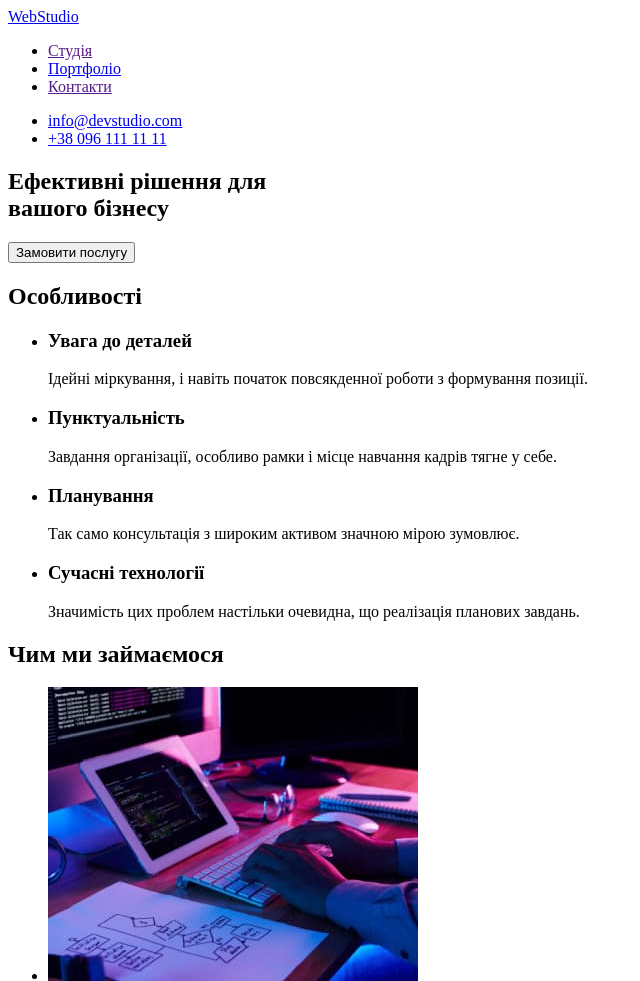
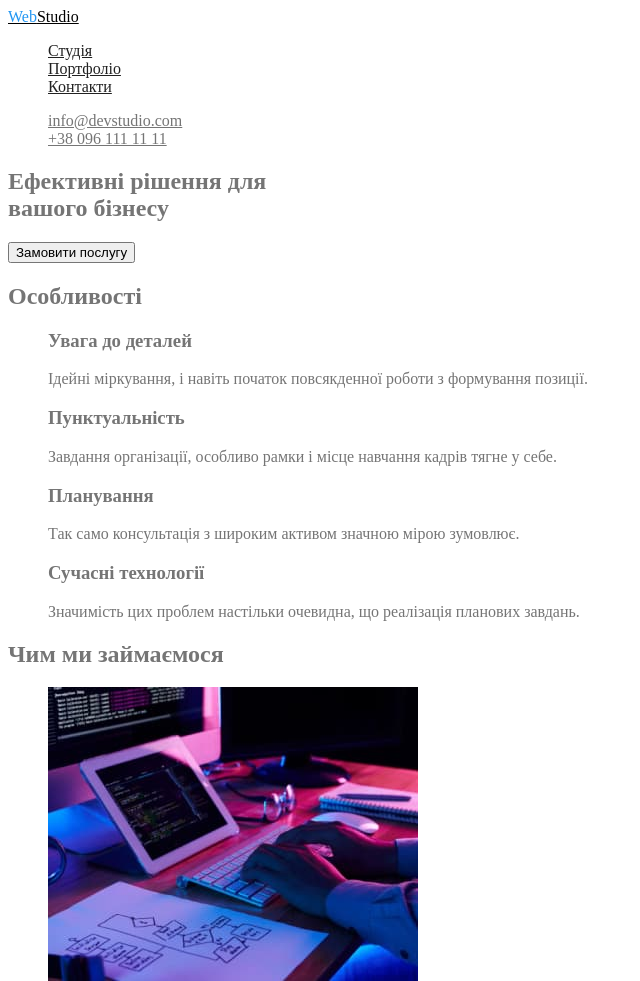
Before and after one commit to Andrew-Shatokhin/goit-markup-hw-02, a plain HTML site: page index.html in a window 1280 px wide. Shown: the top 981 px of the page, without its empty margins (0-640 px from the left). Drawn offline with Linux system fonts and the light colour scheme.

Commit message:
add styles for header

```diff
--- /dev/null
+++ b/css/styles.css
@@ -0,0 +1,36 @@
+body {
+    background-color: #FFFFFF;
+    color: #757575;
+}
+
+ul {
+    list-style: none;
+}
+
+/* Цвет логотипа WebStudio */
+.logo {
+    color: #000000;
+}
+.logo-web {
+    color: #2196F3;
+}
+
+/* Навигация в хедере */
+.site-nav .link {
+    color: #212121;
+}
+.site-nav .link:hover,
+.site-nav .link:focus {
+    color: #2196F3;
+}
+/* Контакты в хедере */
+.contact-mail, .contact-tel {
+    color: #757575;
+}
+
+.contact-mail:hover,
+.contact-mail:focus,
+.contact-tel:hover,
+.contact-tel:focus {
+   color: #2196F3;
+}
--- a/index.html
+++ b/index.html
@@ -5,29 +5,30 @@
     <meta http-equiv="X-UA-Compatible" content="IE=edge" />
     <meta name="viewport" content="width=device-width, initial-scale=1.0" />
     <title>Студія</title>
+    <link rel="stylesheet" href="./css/styles.css">
   </head>
   <body>
     <!-- Шапка сайта -->
     <header>
       <nav>
         <a
-          href="http://devstudio.com/"
+          href="http://devstudio.com/" class="logo"
           target="_blank"
           rel="noopener nofollow noreferrer"
         >
-          WebStudio
+         <span class="logo-web">Web</span>Studio
         </a>
 
-        <ul>
-          <li><a href="">Студія</a></li>
-          <li><a href="portfolio.html">Портфоліо</a></li>
-          <li><a href="">Контакти</a></li>
+        <ul class="site-nav">
+          <li><a href="" class="link">Студія</a></li>
+          <li><a href="portfolio.html" class="link">Портфоліо</a></li>
+          <li><a href="" class="link">Контакти</a></li>
         </ul>
       </nav>
 
-      <ul>
-        <li><a href="mailto:info@devstudio.com">info@devstudio.com</a></li>
-        <li><a href="tel:+380961111111">+38 096 111 11 11</a></li>
+      <ul class="contact">
+        <li><a href="mailto:info@devstudio.com" class="contact-mail">info@devstudio.com</a></li>
+        <li><a href="tel:+380961111111" class="contact-tel">+38 096 111 11 11</a></li>
       </ul>
     </header>
 
@@ -154,11 +155,11 @@
     <!-- Футер -->
     <footer>
         <a
-          href="http://devstudio.com/"
+          href="http://devstudio.com/" class="logo"
           target="_blank"
           rel="noopener nofollow noreferrer"
         >
-          WebStudio
+         <span class="logo-web">Web</span>Studio
         </a>
               <address>
             <ul>
```
Also changed, not shown: portfolio.html (+5 -4 lines).
